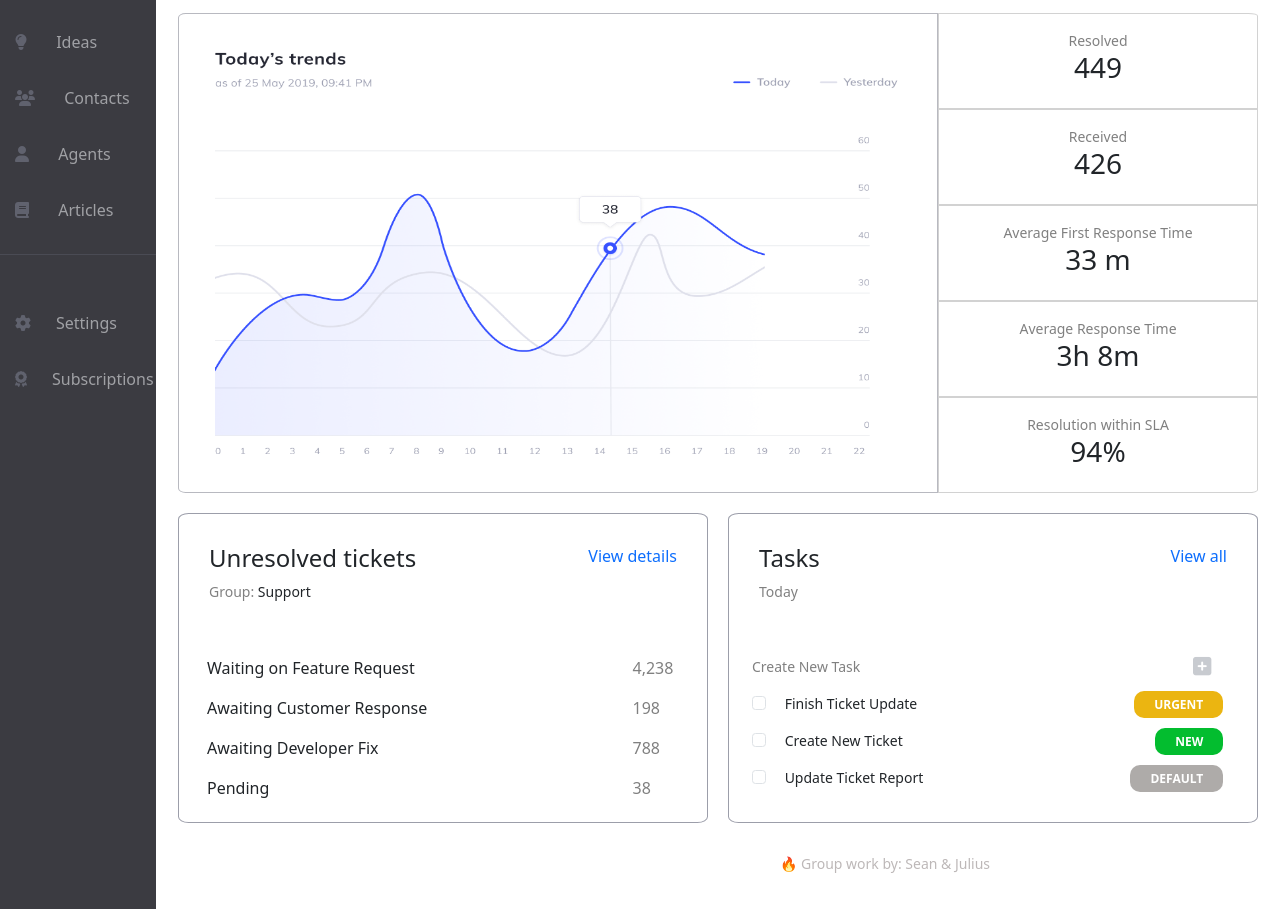
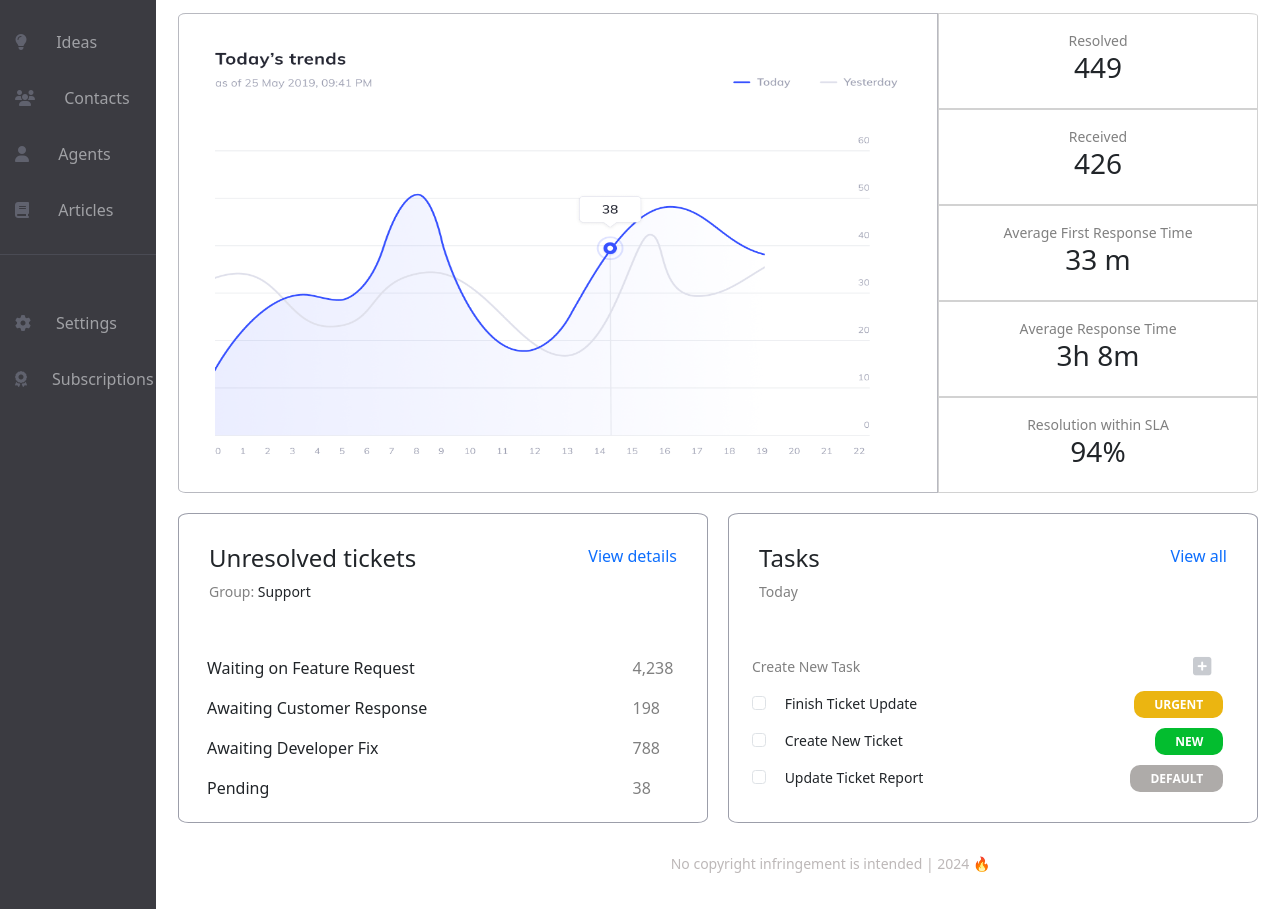
Before and after one commit to Julius0594/Julius-Mercado_Headless-CMS, a website: page public/index.html in a window 1280 px wide. Shown: the part 241-1150 px from the top of the page. Drawn offline with nearby package versions, Linux system fonts and the light colour scheme.

Commit message:
Change #4
Changed the <p> in the footer section

```diff
--- a/public/index.html
+++ b/public/index.html
@@ -253,7 +253,7 @@
     </div>
 
     <footer>
-      <p>🔥 Group work by: Sean & Julius</p>
+      <p>No copyright infringement is intended | 2024 🔥</p>
     </footer>
 
   </div>
```
